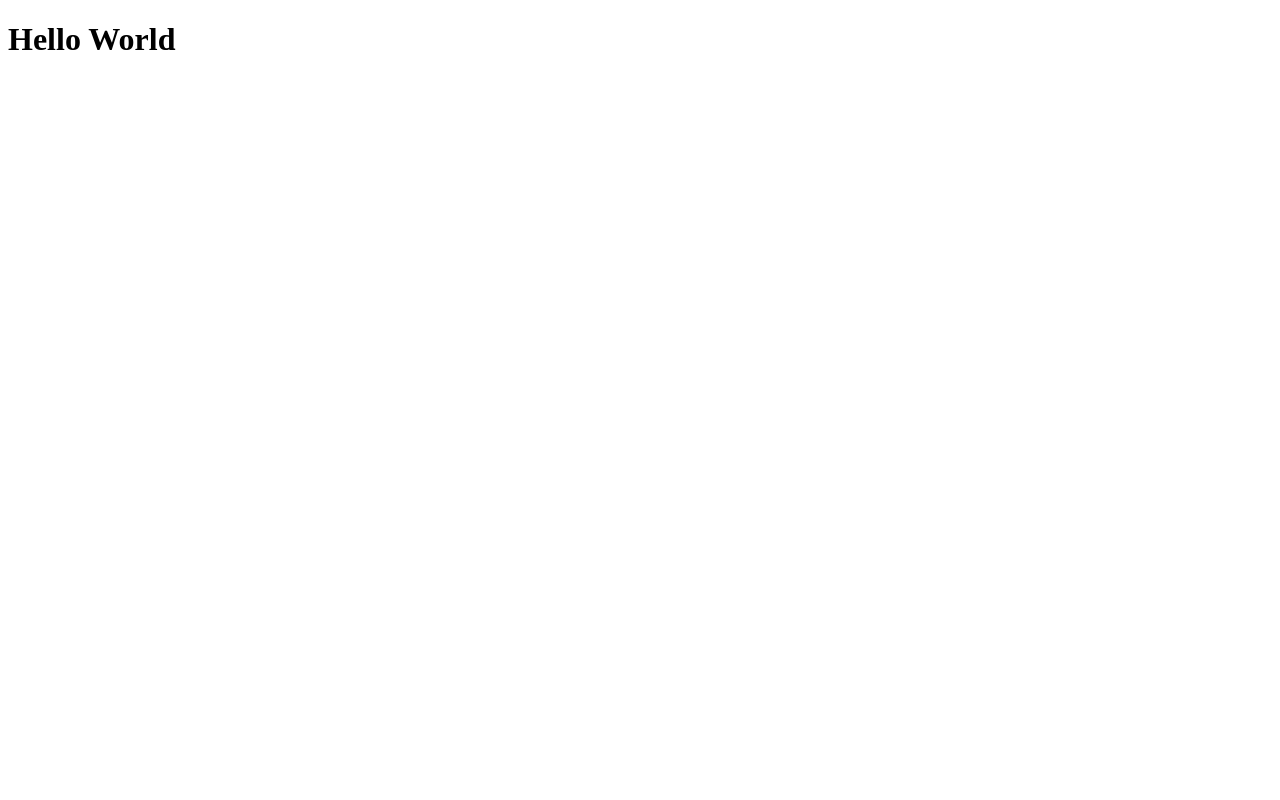
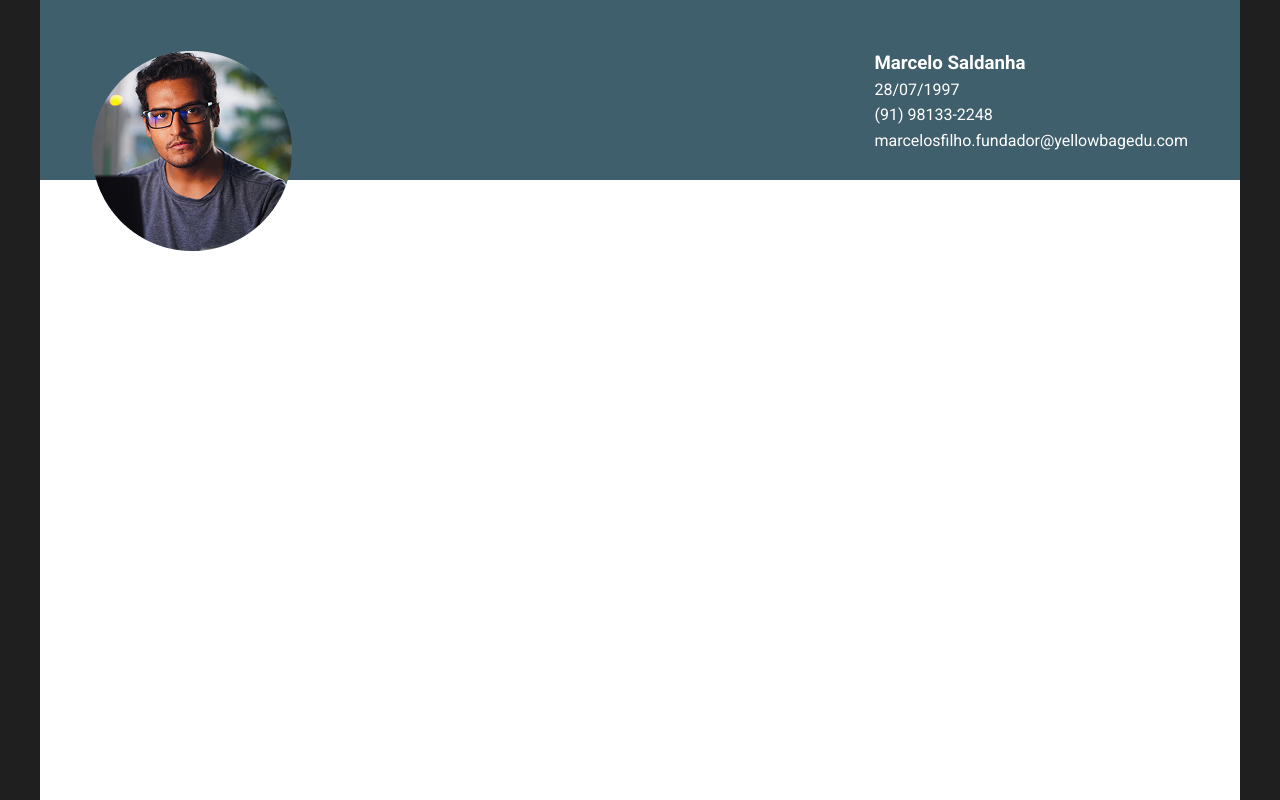
Before and after one commit to marcelosfilho13/curriculum-marcelo-saldanha, a plain HTML site: page index.html in a window 1280 px wide. Drawn offline with Linux system fonts and the light colour scheme.

Commit message:
feat: add header components and styles

```diff
--- a/index.html
+++ b/index.html
@@ -7,8 +7,21 @@
     <meta name="viewport" content="width=device-width, initial-scale=1.0">
     <title>Marcelo Saldanha</title>
     <link href="https://fonts.googleapis.com/css2?family=Roboto:ital,wght@0,100..900;1,100..900&display=swap" rel="stylesheet">
+    <link rel="stylesheet" href="style.css">
 </head>
 <body>
-    <h1>Hello World</h1>
+    <header>
+        <div class="header-content">
+            <img src="./assets/img-perfil.png" alt="Imagem de perfil de Marcelo Saldanha">
+            <div class="header-text-content">
+                <h3>Marcelo Saldanha</h3>
+                <p>
+                    28/07/1997 <br>
+                    (91) 98133-2248 <br>
+                    marcelosfilho.fundador@yellowbagedu.com
+                </p>
+            </div>
+        </div>
+    </header>
 </body>
 </html>
--- /dev/null
+++ b/style.css
@@ -0,0 +1,45 @@
+* {
+    margin: 0;
+    padding: 0;
+    box-sizing: border-box;
+}
+
+:root {
+    --color-white:#FFFFFF;
+    --color-text: #1F1F1F;
+    --color-gray: #405F6C;
+}
+
+html {
+    font-family: "Roboto", sans-serif;
+    color: var(--color-text);
+    background: var(--color-text);
+
+    display: flex;
+    align-items: center;
+    justify-content: center;
+}
+
+body {
+    width: 75rem;
+    height: 100vh;
+    background: var(--color-white);
+}
+
+.header-content {
+    background: var(--color-gray);
+    height: 11.25rem;
+    display: flex;
+    justify-content: space-between;
+    align-items: start;
+}
+
+img {
+    margin: 3.188rem 3.25rem
+}
+
+.header-text-content {
+    margin: 3.188rem 3.25rem;
+    color: var(--color-white);
+    line-height: 1.6rem;
+}
```
Also changed, not shown: assets/img-perfil.png (added).
